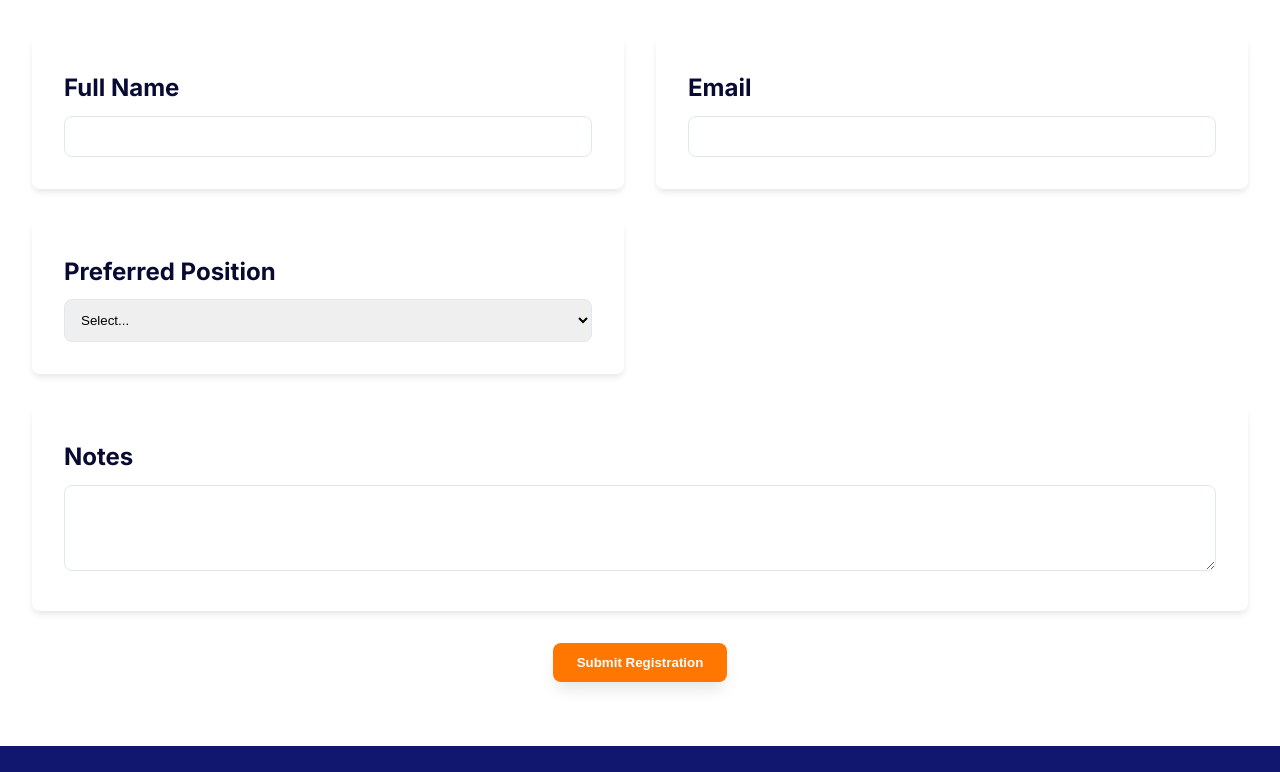
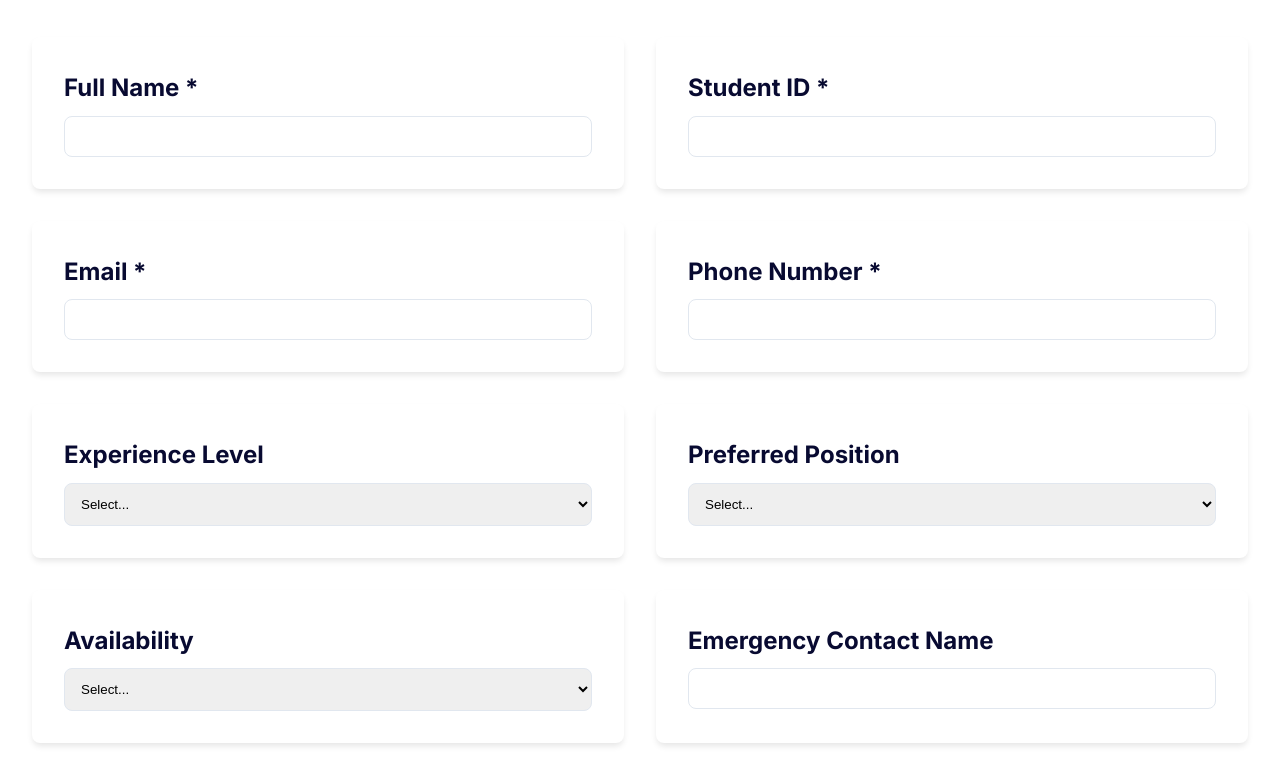
Before and after one commit to ashimpoudel01/APU-Tigers-Basketball, a website: page register.html in a window 1280 px wide. Shown: the part 641-1413 px from the top of the page. Drawn offline with Linux system fonts and the light colour scheme.

Commit message:
Fix registration form with all required fields and correct IDs

```diff
--- a/register.html
+++ b/register.html
@@ -33,7 +33,71 @@
     <main class="main-content">
       <div class="page-hero"><div class="container-custom"><h1 class="page-title">Join the <span class="text-secondary">Tigers</span></h1><p class="page-subtitle">Start your basketball journey today</p></div></div>
       <section class="section-padding"><div class="container-custom"><div class="section-header"><h2 class="section-title">Registration Form</h2><p class="section-subtitle">Tell us a bit about yourself</p></div>
-        <form id="register-form"><div class="mission-vision-grid"><div class="mission-card"><label for="fullName" class="mission-title">Full Name</label><input id="fullName" name="fullName" type="text" required style="width:100%;padding:0.75rem;border:1px solid hsl(var(--border));border-radius:var(--radius);margin-top:0.5rem;"></div><div class="mission-card"><label for="emailReg" class="mission-title">Email</label><input id="emailReg" name="emailReg" type="email" required style="width:100%;padding:0.75rem;border:1px solid hsl(var(--border));border-radius:var(--radius);margin-top:0.5rem;"></div><div class="mission-card"><label for="position" class="mission-title">Preferred Position</label><select id="position" name="position" required style="width:100%;padding:0.75rem;border:1px solid hsl(var(--border));border-radius:var(--radius);margin-top:0.5rem;"><option value="">Select...</option><option>Point Guard</option><option>Shooting Guard</option><option>Small Forward</option><option>Power Forward</option><option>Center</option></select></div><div class="mission-card" style="grid-column:1 / -1;"><label for="notes" class="mission-title">Notes</label><textarea id="notes" name="notes" rows="4" style="width:100%;padding:0.75rem;border:1px solid hsl(var(--border));border-radius:var(--radius);margin-top:0.5rem;"></textarea></div></div><div class="section-footer"><button type="submit" class="btn-hero">Submit Registration</button></div></form>
+        <form id="register-form">
+          <div class="mission-vision-grid">
+            <div class="mission-card">
+              <label for="full-name" class="mission-title">Full Name *</label>
+              <input id="full-name" name="fullName" type="text" required style="width:100%;padding:0.75rem;border:1px solid hsl(var(--border));border-radius:var(--radius);margin-top:0.5rem;">
+            </div>
+            <div class="mission-card">
+              <label for="student-id" class="mission-title">Student ID *</label>
+              <input id="student-id" name="studentId" type="text" required style="width:100%;padding:0.75rem;border:1px solid hsl(var(--border));border-radius:var(--radius);margin-top:0.5rem;">
+            </div>
+            <div class="mission-card">
+              <label for="reg-email" class="mission-title">Email *</label>
+              <input id="reg-email" name="email" type="email" required style="width:100%;padding:0.75rem;border:1px solid hsl(var(--border));border-radius:var(--radius);margin-top:0.5rem;">
+            </div>
+            <div class="mission-card">
+              <label for="phone" class="mission-title">Phone Number *</label>
+              <input id="phone" name="phone" type="tel" required style="width:100%;padding:0.75rem;border:1px solid hsl(var(--border));border-radius:var(--radius);margin-top:0.5rem;">
+            </div>
+            <div class="mission-card">
+              <label for="experience" class="mission-title">Experience Level</label>
+              <select id="experience" name="experience" style="width:100%;padding:0.75rem;border:1px solid hsl(var(--border));border-radius:var(--radius);margin-top:0.5rem;">
+                <option value="">Select...</option>
+                <option value="Beginner">Beginner</option>
+                <option value="Intermediate">Intermediate</option>
+                <option value="Advanced">Advanced</option>
+                <option value="Professional">Professional</option>
+              </select>
+            </div>
+            <div class="mission-card">
+              <label for="position" class="mission-title">Preferred Position</label>
+              <select id="position" name="position" style="width:100%;padding:0.75rem;border:1px solid hsl(var(--border));border-radius:var(--radius);margin-top:0.5rem;">
+                <option value="">Select...</option>
+                <option value="Point Guard">Point Guard</option>
+                <option value="Shooting Guard">Shooting Guard</option>
+                <option value="Small Forward">Small Forward</option>
+                <option value="Power Forward">Power Forward</option>
+                <option value="Center">Center</option>
+              </select>
+            </div>
+            <div class="mission-card">
+              <label for="availability" class="mission-title">Availability</label>
+              <select id="availability" name="availability" style="width:100%;padding:0.75rem;border:1px solid hsl(var(--border));border-radius:var(--radius);margin-top:0.5rem;">
+                <option value="">Select...</option>
+                <option value="Weekdays">Weekdays Only</option>
+                <option value="Weekends">Weekends Only</option>
+                <option value="Both">Both Weekdays & Weekends</option>
+              </select>
+            </div>
+            <div class="mission-card">
+              <label for="emergency-contact" class="mission-title">Emergency Contact Name</label>
+              <input id="emergency-contact" name="emergencyContact" type="text" style="width:100%;padding:0.75rem;border:1px solid hsl(var(--border));border-radius:var(--radius);margin-top:0.5rem;">
+            </div>
+            <div class="mission-card">
+              <label for="emergency-phone" class="mission-title">Emergency Contact Phone</label>
+              <input id="emergency-phone" name="emergencyPhone" type="tel" style="width:100%;padding:0.75rem;border:1px solid hsl(var(--border));border-radius:var(--radius);margin-top:0.5rem;">
+            </div>
+            <div class="mission-card" style="grid-column:1 / -1;">
+              <label for="medical-info" class="mission-title">Medical Information / Allergies</label>
+              <textarea id="medical-info" name="medicalInfo" rows="4" placeholder="Please mention any medical conditions, injuries, or allergies we should know about..." style="width:100%;padding:0.75rem;border:1px solid hsl(var(--border));border-radius:var(--radius);margin-top:0.5rem;"></textarea>
+            </div>
+          </div>
+          <div class="section-footer">
+            <button type="submit" class="btn-hero">Submit Registration</button>
+          </div>
+        </form>
       </div></section>
     </main>
 
--- a/script.js
+++ b/script.js
@@ -662,8 +662,10 @@ function initializeFormSubmissions() {
     // Registration form handler
     const registerForm = document.getElementById('register-form');
     if (registerForm) {
+        console.log('✅ Registration form found!');
         registerForm.addEventListener('submit', async function(e) {
             e.preventDefault();
+            console.log('📝 Registration form submitted!');
 
             const submitBtn = registerForm.querySelector('button[type="submit"]');
             const originalText = submitBtn.textContent;
@@ -682,11 +684,14 @@ function initializeFormSubmissions() {
                 medicalInfo: document.getElementById('medical-info')?.value
             };
 
+            console.log('📋 Registration data:', formData);
+
             // Disable button and show loading state
             submitBtn.disabled = true;
             submitBtn.textContent = 'Submitting...';
 
             try {
+                console.log('🌐 Sending registration to server...');
                 const response = await fetch('http://localhost:3000/api/register', {
                     method: 'POST',
                     headers: {
@@ -695,7 +700,9 @@ function initializeFormSubmissions() {
                     body: JSON.stringify(formData)
                 });
 
+                console.log('📡 Server response status:', response.status);
                 const result = await response.json();
+                console.log('📬 Server result:', result);
 
                 if (result.success) {
                     alert('✅ Registration submitted successfully! We\'ll contact you soon.');
@@ -704,13 +711,15 @@ function initializeFormSubmissions() {
                     alert('❌ ' + (result.message || 'Failed to submit registration. Please try again.'));
                 }
             } catch (error) {
-                console.error('Error:', error);
+                console.error('❌ Error:', error);
                 alert('❌ Failed to submit registration. Please make sure the server is running.');
             } finally {
                 submitBtn.disabled = false;
                 submitBtn.textContent = originalText;
             }
         });
+    } else {
+        console.warn('⚠️ Registration form NOT found!');
     }
 }
 
```
